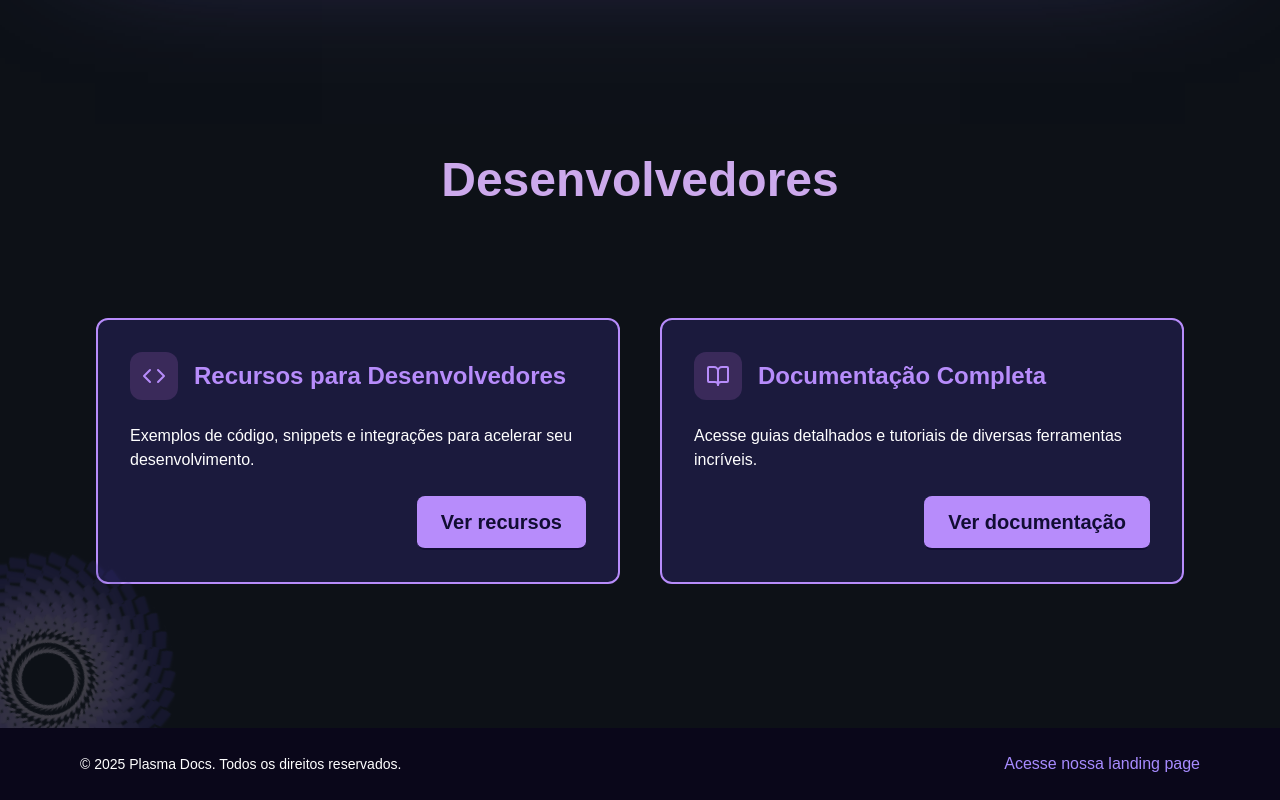
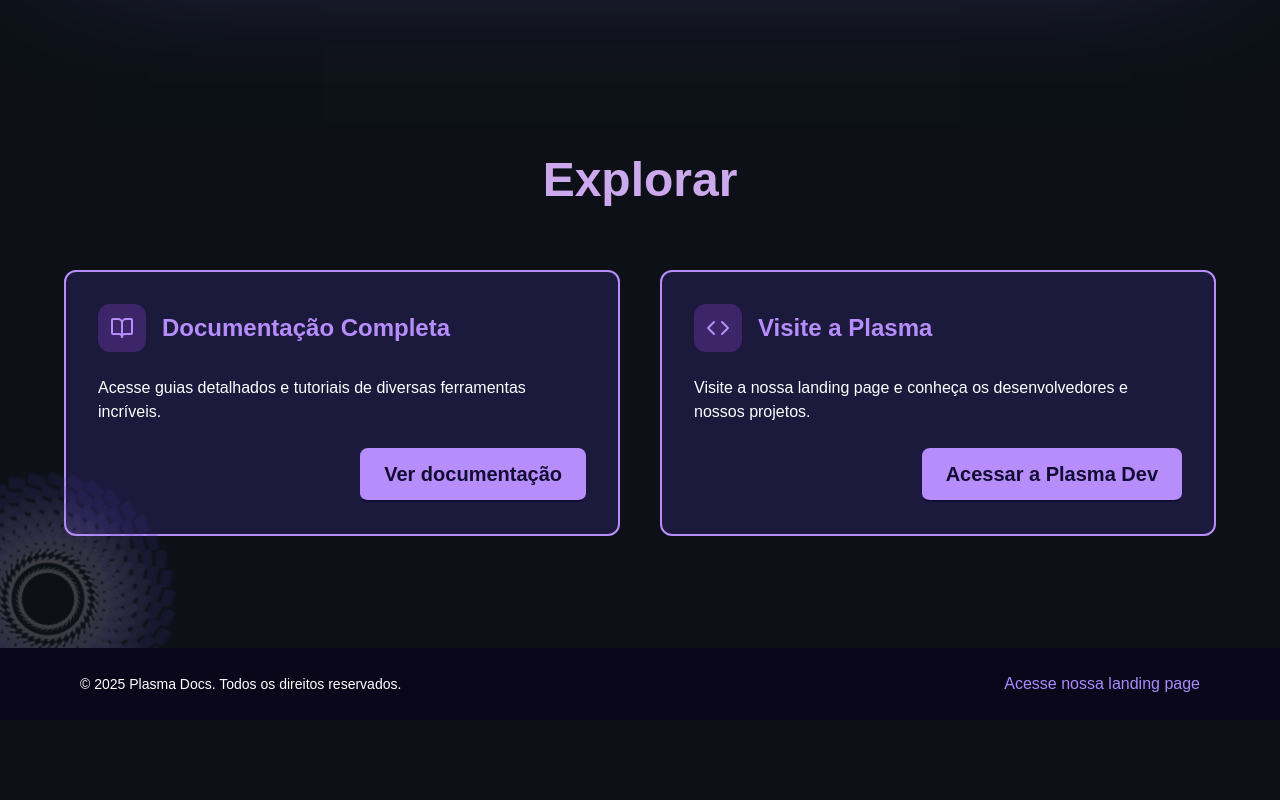
Before and after one commit to Plasma-Dev12/plasma-docs, a Next.js app: page / in a window 1280 px wide. Shown: the part 1677-2477 px from the top of the page. After the commit the page ends 2397 px from the top, so only its background shows below. Built offline with nearby package versions, Linux system fonts and the light colour scheme; a web font is replaced by a local one.

Commit message:
💖 done: landing page main layout done

```diff
--- a/src/app/layout.tsx
+++ b/src/app/layout.tsx
@@ -2,8 +2,8 @@ import type { Metadata } from "next";
 import "./globals.css";
 
 export const metadata: Metadata = {
-  title: "Plasma docs",
-  description: "Documentação para o github",
+  title: "Plasma Docs",
+  description: "Documentação de sistemas de desenvolvimento",
 };
 
 export default function RootLayout({
--- a/src/app/page.tsx
+++ b/src/app/page.tsx
@@ -8,7 +8,6 @@ import { ChevronDown } from "lucide-react";
 import { ArrowRight, BookOpen, Code } from "lucide-react";
 
 export default function Home() {
-
   const handleScroll = () => {
     const down = document.getElementById("down");
     if (down) {
@@ -65,7 +64,13 @@ export default function Home() {
             </div>
           </article>
         </section>
-        <section className="text-white w-full flex flex-col items-center pb-16 px-4 relative overflow-hidden">
+        <section className="text-white w-full flex flex-col items-center pb-16 px-8 relative overflow-hidden">
+          <h2
+            key={"Explorar"}
+            className={`mb-16 text-4xl lg:text-5xl lg:px-[18px] lg:py-0 lg:h-[50px] font-bold p-[12px] rounded-[36px] text-[#CCA9EC]`}
+          >
+            Explorar
+          </h2>
           <div className="absolute -left-20 -bottom-20 w-64 h-64 opacity-20">
             <Image
               src={plasmaDocsLogo}
@@ -74,22 +79,8 @@ export default function Home() {
               className="select-none pointer-events-none w-[350px] mt-10 md:mt-0 lg:w-[550px] 2xl:w-[750px]"
             />
           </div>
-          <h2
-            key={"Desenvolvedores"}
-            className={`mb-20 text-4xl lg:text-5xl lg:px-[18px] lg:py-0 lg:h-[50px] font-bold p-[12px] rounded-[36px] text-[#CCA9EC]`}
-          >
-            Desenvolvedores
-          </h2>
-          <div className="max-w-6xl w-full p-8">
+          <div className="max-w-6xl w-full">
             <div className="grid grid-cols-1 lg:grid-cols-2 gap-10 mb-12">
-              <CallToAction
-                title="Recursos para Desenvolvedores"
-                description="Exemplos de código, snippets e integrações para acelerar seu desenvolvimento."
-                urlLink="#"
-                buttonText="Ver recursos"
-              >
-                <Code className="size-6" />
-              </CallToAction>
               <CallToAction
                 title="Documentação Completa"
                 description="Acesse guias detalhados e tutoriais de diversas ferramentas incríveis."
@@ -97,6 +88,14 @@ export default function Home() {
                 buttonText="Ver documentação"
               >
                 <BookOpen className="size-6" />
+              </CallToAction>
+              <CallToAction
+                title="Visite a Plasma"
+                description="Visite a nossa landing page e conheça os desenvolvedores e nossos projetos."
+                urlLink="https://devplasma.vercel.app/"
+                buttonText="Acessar a Plasma Dev"
+              >
+                <Code className="size-6" />
               </CallToAction>
             </div>
           </div>
@@ -141,11 +140,11 @@ export function CallToAction({
   return (
     <article className="flex flex-col items-end bg-[#26215b94] rounded-xl p-8 gap-6 border-2 border-[#b78cfb]">
       <div className="self-start flex items-center justify-center text-[#b78cfb]">
-        <span className="p-3 bg-[#3A2A5A] rounded-xl mr-4">{icon}</span>
+        <span className="p-3 bg-[#3c2669] rounded-xl mr-4">{icon}</span>
 
-        <h3 className="text-xl md:text-2xl font-semibold">{title}</h3>
+        <h3 className="text-2xl font-semibold">{title}</h3>
       </div>
-      <p className="text-muted-foreground">{description}</p>
+      <p className="text-muted-foreground self-start">{description}</p>
       <Link
         href={urlLink}
         className="text-purple-100 hover:text-[#C4B0FF] transition-colors"
```
